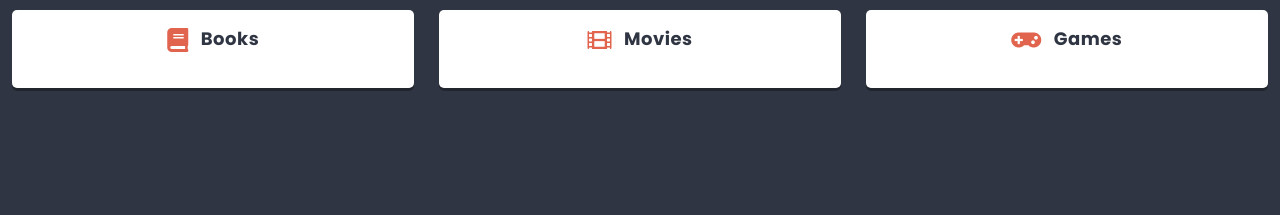
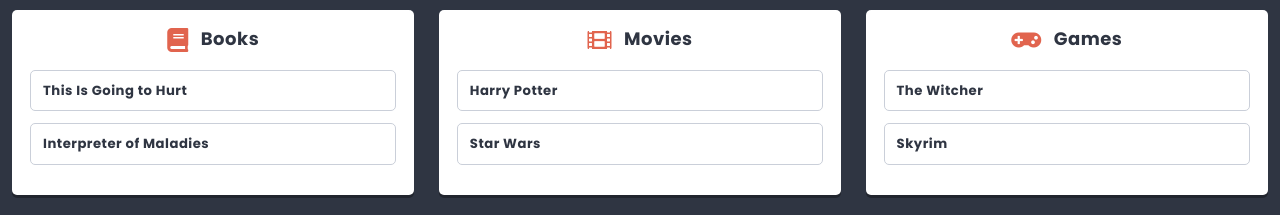
Before and after one commit to rafdul/react---first-project, a React app: page / in a window 1280 px wide. Shown: the part 422-637 px from the top of the page. Built offline with nearby package versions, Linux system fonts and the light colour scheme.

Commit message:
Switch Card on Redux

```diff
--- a/src/components/Card/Card.js
+++ b/src/components/Card/Card.js
@@ -8,9 +8,10 @@
   }
 
   render() {
+    const {title} = this.props;
     return (
       <div className={styles.component}>
-        <h4>{this.props.title}</h4>
+        <h4>{title}</h4>
       </div>
     );
   }
--- a/src/components/Column/Column.js
+++ b/src/components/Column/Column.js
@@ -1,6 +1,6 @@
 import React from 'react';
 import PropTypes from 'prop-types';
-// import Card from '../Card/Card';
+import Card from '../Card/Card';
 // import Creator from '../Creator/Creator';
 import Icon from '../Icon/Icon';
 import {settings} from '../../data/dataStore';
@@ -37,19 +37,19 @@
   // }
 
   render() {
-    const {title, icon} = this.props;
+    const {title, icon, cards} = this.props;
     return (
       <section className={styles.component}>
         <h3 className={styles.title}>
           <span className={styles.icon}><Icon name={icon} /></span>
           {title}
         </h3>
-        {/* <div>
-          {this.state.cards.map(({key, ...cardsProps}) => (
-            <Card key={key} {...cardsProps} />
+        <div>
+          {cards.map(cardData => (
+            <Card key={cardData.id} {...cardData} />
           ))}
         </div>
-        <div>
+        {/* <div>
           <Creator text={settings.cardCreatorText} action={title => this.addCard(title)}/>
         </div> */}
       </section>
--- /dev/null
+++ b/src/components/Column/ColumnContainer.js
@@ -0,0 +1,9 @@
+import {connect} from 'react-redux';
+import Column from './Column';
+
+const mapStateToProps = (state, props) => ({
+  cards: getCardsForColumn(state, props.id),
+});
+
+export const getCardsForColumn = ({cards}, columnId) => cards.filter(card => card.columnId == columnId);
+export default connect(mapStateToProps)(Column);
--- a/src/components/List/List.js
+++ b/src/components/List/List.js
@@ -2,7 +2,7 @@
 import PropTypes from 'prop-types';
 import ReactHtmlParser from 'react-html-parser';
 import Hero from '../Hero/Hero';
-import Column from '../Column/Column';
+import Column from '../Column/ColumnContainer';
 // import Creator from '../Creator/Creator';
 import {settings} from '../../data/dataStore';
 import styles from './List.scss';
```
